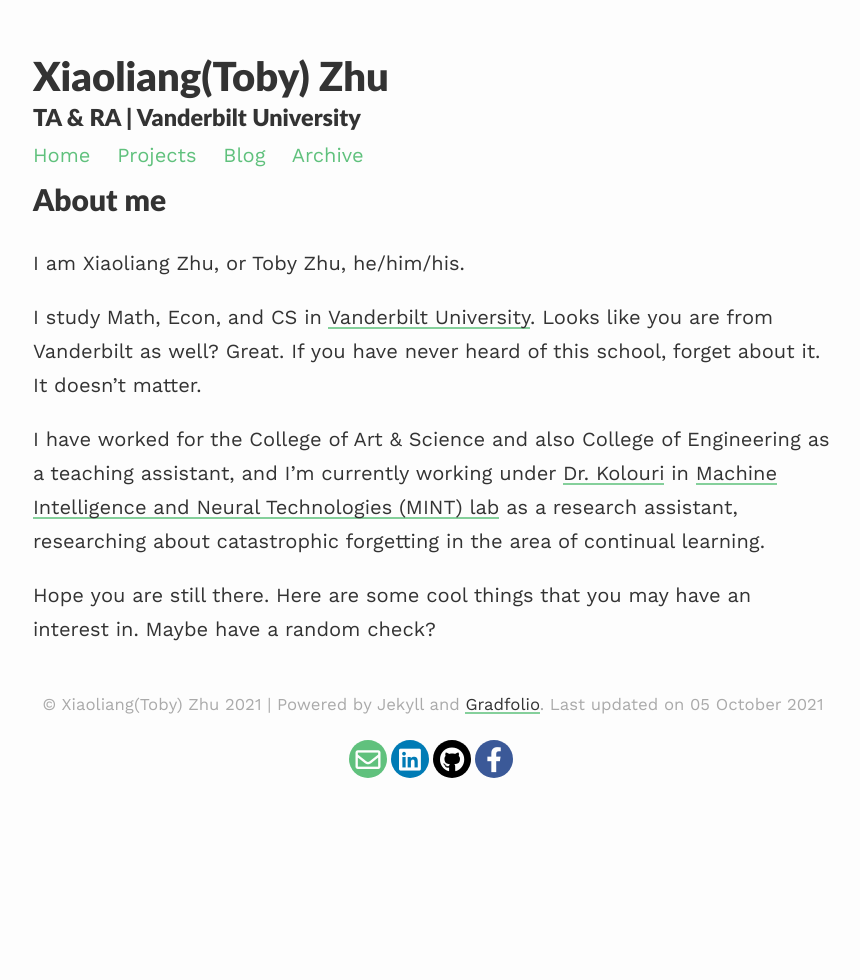
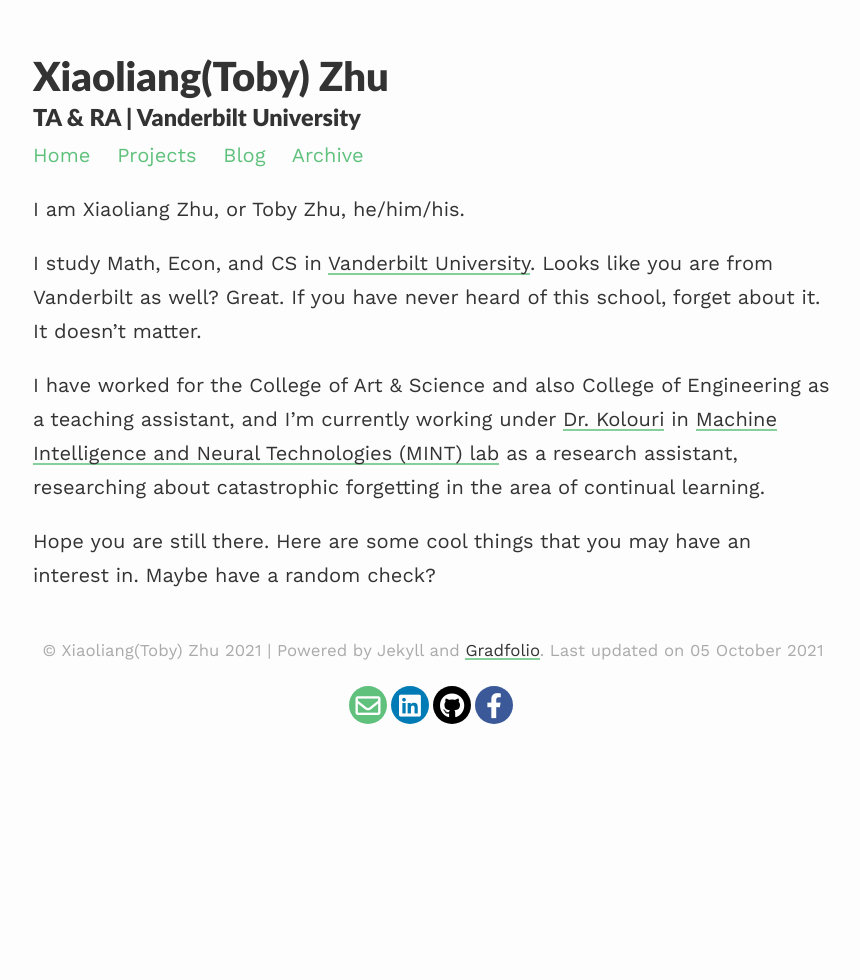
Before and after one commit to zxllxz2/tobyzhu, a Jekyll site: the page built from docs/index.md, in a window 1280 px wide. Shown: the whole page, without its empty margins (207-1067 px from the left). Built offline with Jekyll 4.4.1, drawn with Linux system fonts in a browser that asks for light colours; nearby versions of some CDN libraries; our own code applies the rules of GitHub Pages for plain Markdown files.

Commit message:
update main page

```diff
--- a/docs/_config.yml
+++ b/docs/_config.yml
@@ -1,5 +1,5 @@
 remote_theme: jitinnair1/gradfolio
-title: Xiaoliang(Toby) Zhu
+title: Xiaoliang(Toby)  Zhu
 description: TA & RA | Vanderbilt University
 
 baseurl: /tobyzhu #name of GitHub repository
--- a/docs/index.md
+++ b/docs/index.md
@@ -1,6 +1,6 @@
 <!-- # Xiaoliang(Toby) Zhu -->
 
-## About me
+<!-- ## About me -->
 I am Xiaoliang Zhu, or Toby Zhu, he/him/his.
 
 I study Math, Econ, and CS in [Vanderbilt University](https://www.vanderbilt.edu/). Looks like you are from Vanderbilt as well? Great. If you have never heard of this school, forget about it. It doesn't matter.
```
